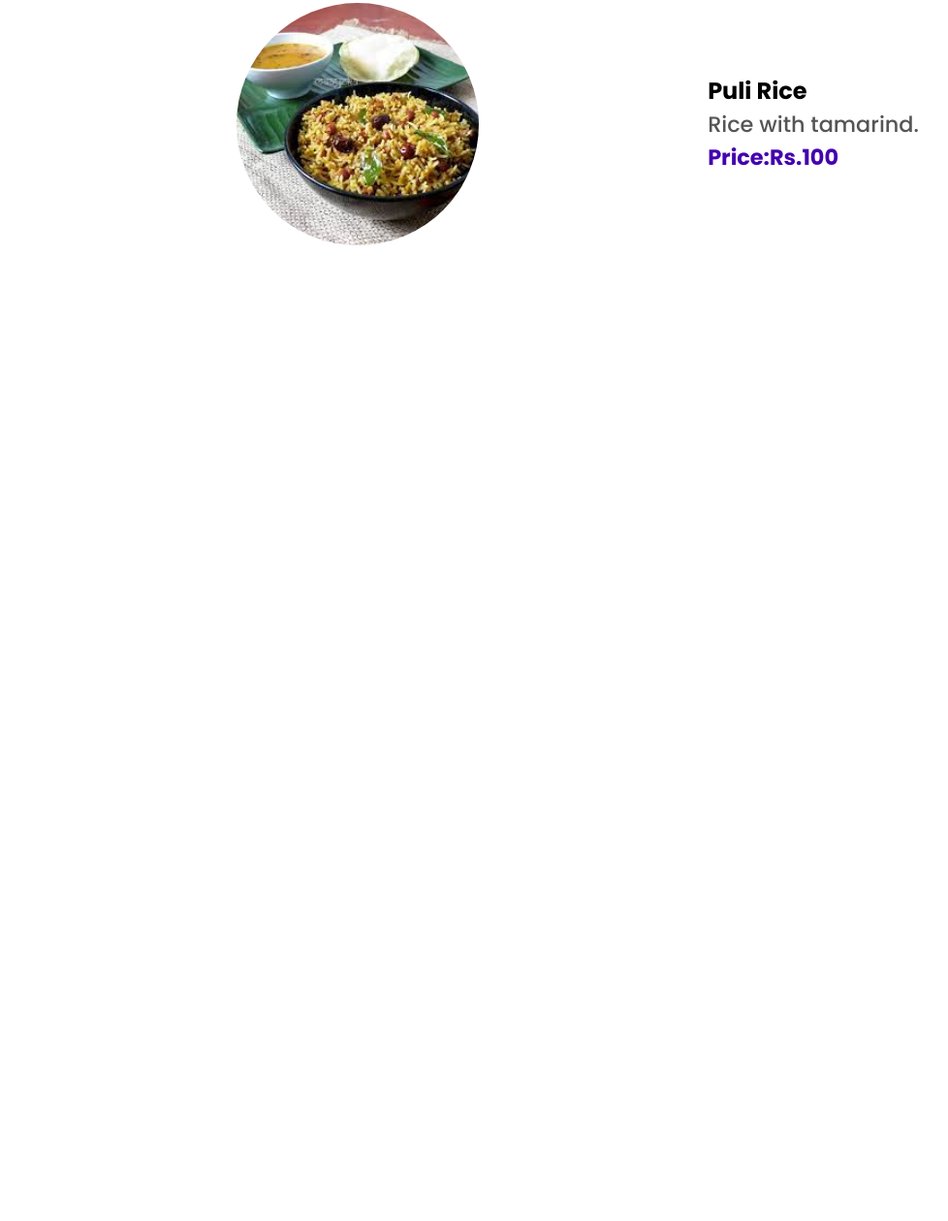
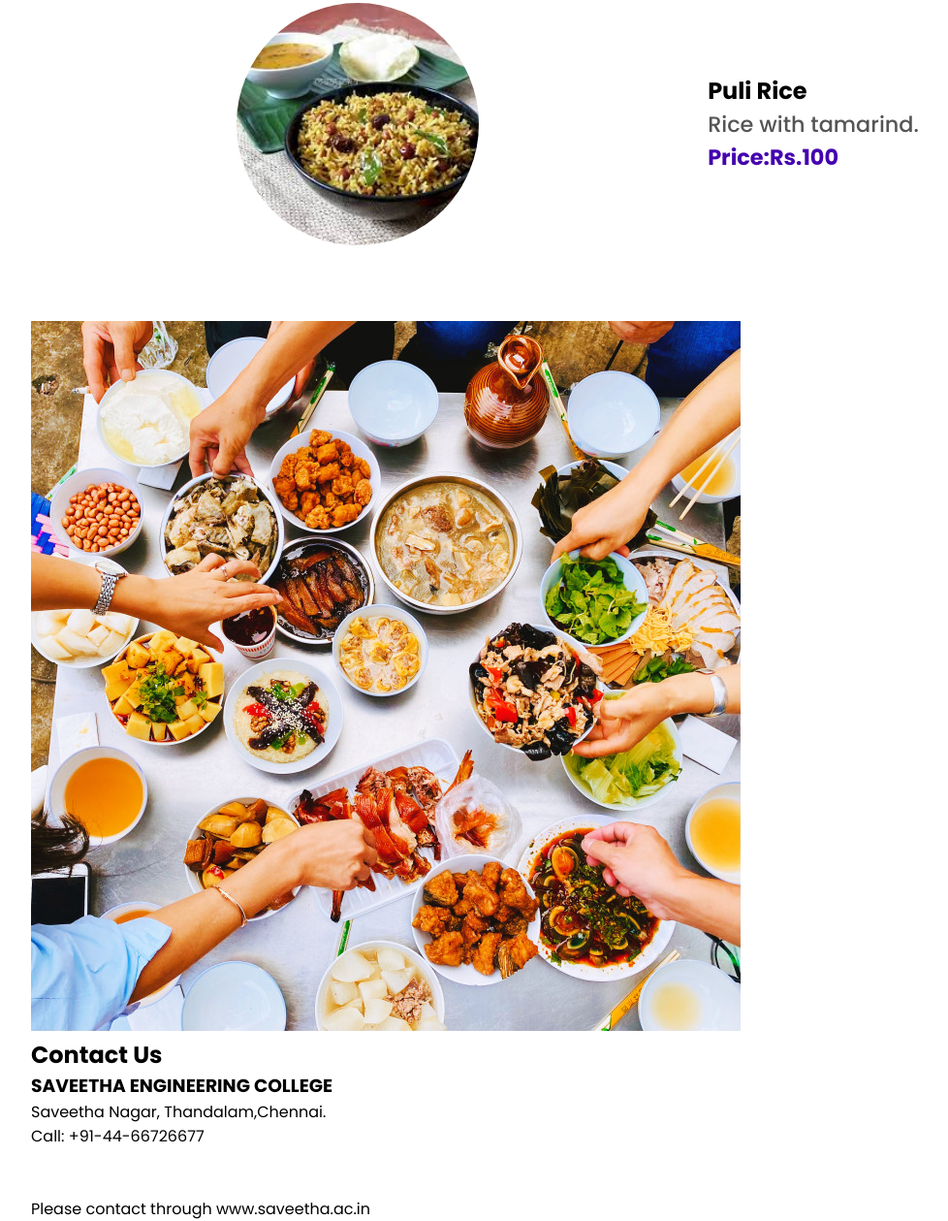
Before and after one commit to sowjanyastays/MERN_RESTAURENT, a plain HTML site: page index.html in a window 1280 px wide. Shown: the part 1121-2380 px from the top of the page at 97% size, without its empty margins (32-1010 px from the left). Before the commit the page ends 1452 px from the top, so only its background shows below. Drawn offline with Linux system fonts and the light colour scheme.

Commit message:
Final Commit. Added contact me part.

```diff
--- a/index.html
+++ b/index.html
@@ -85,5 +85,24 @@
             </div>
         </div>
     </section>
+    <section id="contact">
+        <div class="contact-container container">
+            <div class="contact-img">
+                <img src="assets/pictures/food-bg.jpg" alt="" />
+            </div>
+            <div class="contact-details">
+                <div class = "details-bg">
+                <h2>Contact Us</h2>
+                 <h3>SAVEETHA ENGINEERING COLLEGE </h3>
+                 <p> Saveetha Nagar, Thandalam,Chennai.</p>
+                 <p>Call: +91-44-66726677</p>
+                 <br>
+                 <br>
+                 <p> Please contact through www.saveetha.ac.in</p>
+                </div>
+            </div>
+        </div>
+    </section>
+
     </body>
 </html>
```
